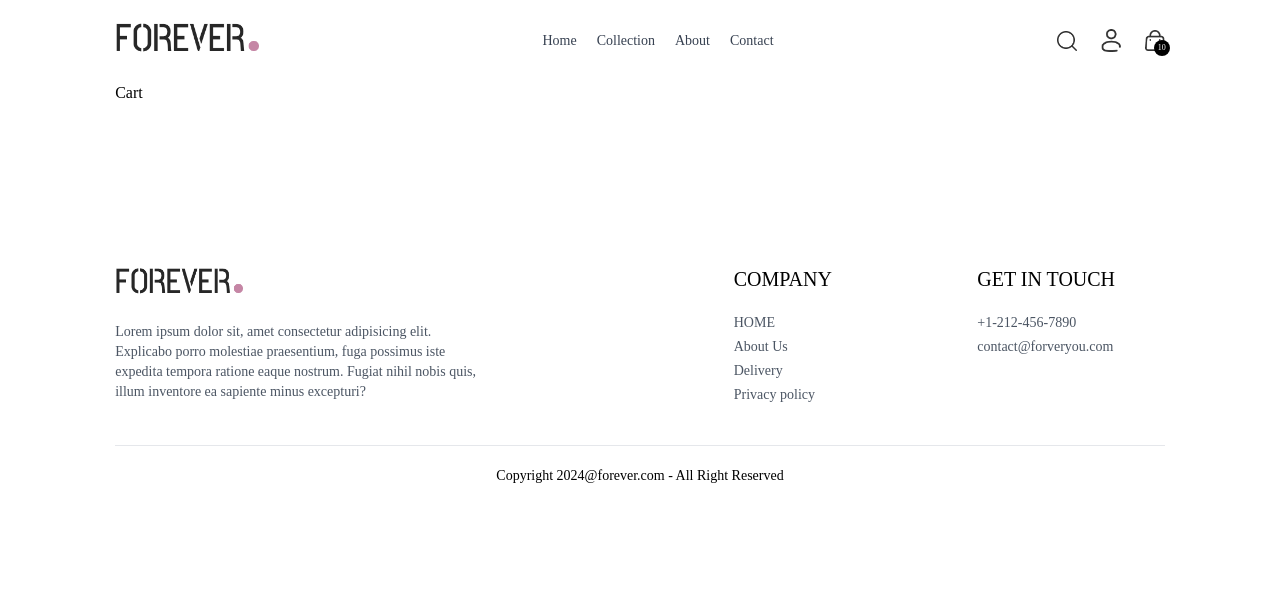
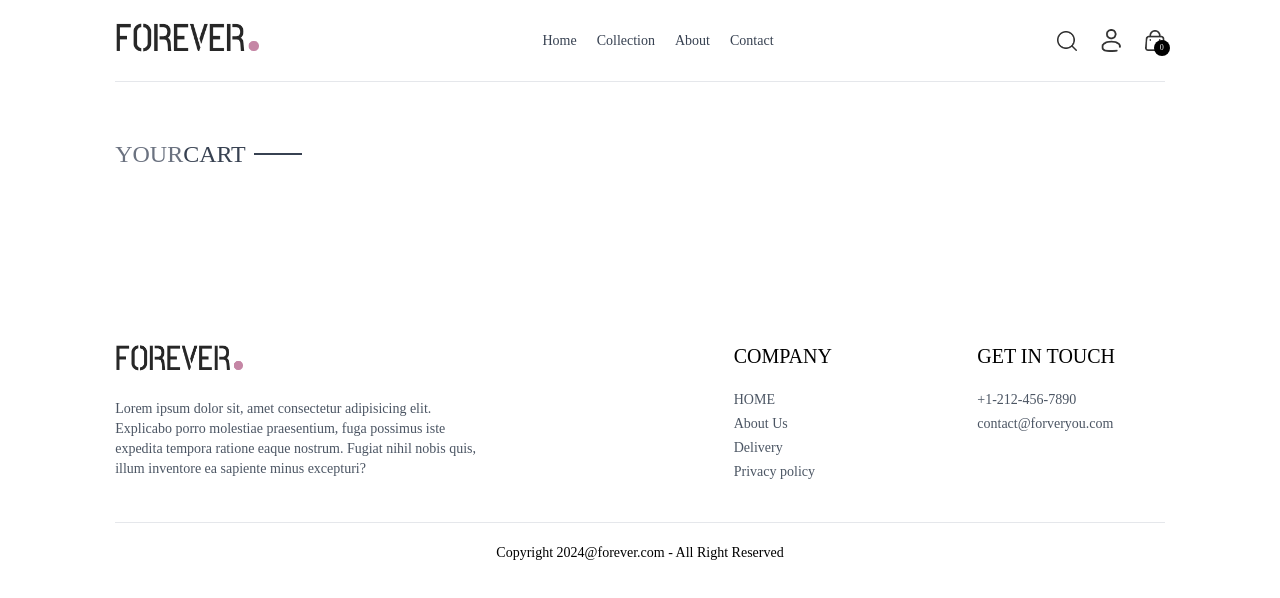
Before and after one commit to Huntercoding02/e-commerce, a React (Vite) app: page /cart in a window 1280 px wide. Shown: the top 598 px of the page. Built offline with nearby package versions, Linux system fonts and the light colour scheme.

Commit message:
feat: add cart page and show selected items

```diff
--- a/src/components/NavBar.jsx
+++ b/src/components/NavBar.jsx
@@ -6,7 +6,7 @@
 const NavBar = () => {
   const [visible,setVisible] = useState(false)
 
-  const{setShowSearch} = useContext(ShopContext)
+  const{setShowSearch,getCartCount} = useContext(ShopContext)
 
 
   return (
@@ -55,7 +55,7 @@
         <Link to="/cart" className="relative">
           <img src={assets.cart_icon} className="w-5 min-w-5" alt="" />
           <p className="absolute right-[-5px] bottom-[-5px] w-4 text-center leading-4 bg-black text-white aspect-square rounded-full text-[8px]">
-            10
+            {getCartCount()}
           </p>
         </Link>
         <img onClick={()=>setVisible(true)} src={assets.menu_icon} className="w-5 cursor-pointer sm:hidden" alt="" />
--- a/src/context/ShopCentext.jsx
+++ b/src/context/ShopCentext.jsx
@@ -10,7 +10,7 @@
     const delivery_fee = 10;
     const [search,setSearch] = useState('')
     const [showSearch,setShowSearch] = useState(false)
-    const [cartItem,setCartItem] =useState({})
+    const [cartItems,setCartItem] =useState({})
 
 
     const addToCart = async (itemId,size)=>{
@@ -20,7 +20,7 @@
             return;
         }
 
-        let cartData = structuredClone(cartItem)
+        let cartData = structuredClone(cartItems)
 
         if(cartData[itemId]){
             if(cartData[itemId][size]){
@@ -35,14 +35,27 @@
         }
         setCartItem(cartData)
     }
-    useEffect(()=>{
-        console.log(cartItem);
 
-    },[cartItem])
+    const getCartCount = ()=>{
+        let totalCount = 0
+        for(const items in cartItems){
+            for(const item in cartItems[items]){
+                try{
+                    if(cartItems[items][item]>0){
+                        totalCount += cartItems[items][item]
+                    }
+                }catch(error){
+
+                }
+            }
+        }
+        return totalCount
+    }
+
     const value ={
         products , currency , delivery_fee,search,
         setSearch,showSearch,setShowSearch,
-        cartItem,addToCart
+        cartItems,addToCart,getCartCount
     }
 
 
--- a/src/pages/Cart.jsx
+++ b/src/pages/Cart.jsx
@@ -1,9 +1,70 @@
-import React from 'react'
+import React, { useContext, useEffect, useState } from "react";
+import { ShopContext } from "../context/ShopCentext";
+import Title from "../components/Title";
+import { assets } from "../assets/assets";
 
 const Cart = () => {
+  const { products, currency, cartItems } = useContext(ShopContext);
+
+  const [cartData, setCartData] = useState([]);
+
+  useEffect(() => {
+    const tempData = [];
+    for (const items in cartItems) {
+      for (const item in cartItems[items]) {
+        if (cartItems[items][item] > 0) {
+          tempData.push({
+            _id: items,
+            size: item,
+            quantity: cartItems[items][item],
+          });
+        }
+      }
+    }
+    setCartData(tempData);
+  }, [cartItems]);
   return (
-    <div>Cart</div>
-  )
-}
+    <div className="border-t pt-14">
+      <div className="text-2xl mb-3">
+        <Title text1={"YOUR"} text2={"CART"} />
+      </div>
+      <div>
+        {cartData.map((item, index) => {
+          const productData = products.find(
+            (product) => product._id === item._id
+          );
+          return (
+            <div
+              key={index}
+              className="py-4 border-t border-b text-gray-700 grid grid-cols-[4fr_0.5fr_0.5fr] sm:grid-cols-[4fr_2fr_0.5fr] items-center gap-4"
+            >
+              <div className="flex items-start gap-6">
+                <img
+                  className="w-16 sm:w-20"
+                  src={productData.image[0]}
+                  alt=""
+                />
+                <div>
+                  <p className="text-xs sm:text-lg font-medium">
+                    {productData.name}
+                  </p>
+                  <div className="flex items-center gap-5 mt-2">
+                    <p>
+                      {currency}
+                      {productData.price}
+                    </p>
+                    <p className="px-2 sm:px-3 sm:py-1 border bg-slate-50">{item.size}</p>
+                  </div>
+                </div>
+              </div>
+              <input className="border max-w-10 sm:max-w-20 px-1 sm:px-2 py-1" type="number" min={1} defaultValue={item.quantity}/>
+            <img className="w-4 mr-4 sm:w-5 cursor-pointer" src={assets.bin_icon} alt="" />
+            </div>
+          );
+        })}
+      </div>
+    </div>
+  );
+};
 
-export default Cart
+export default Cart;
```
